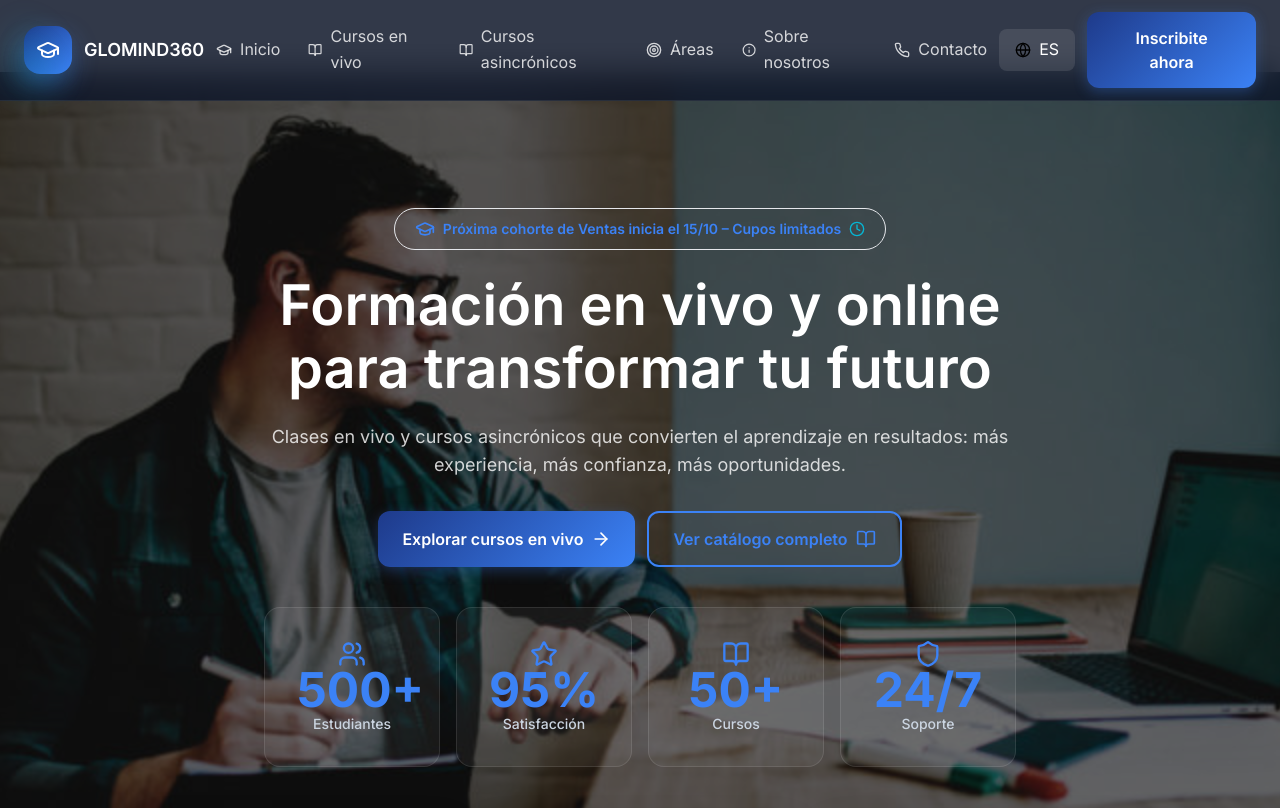
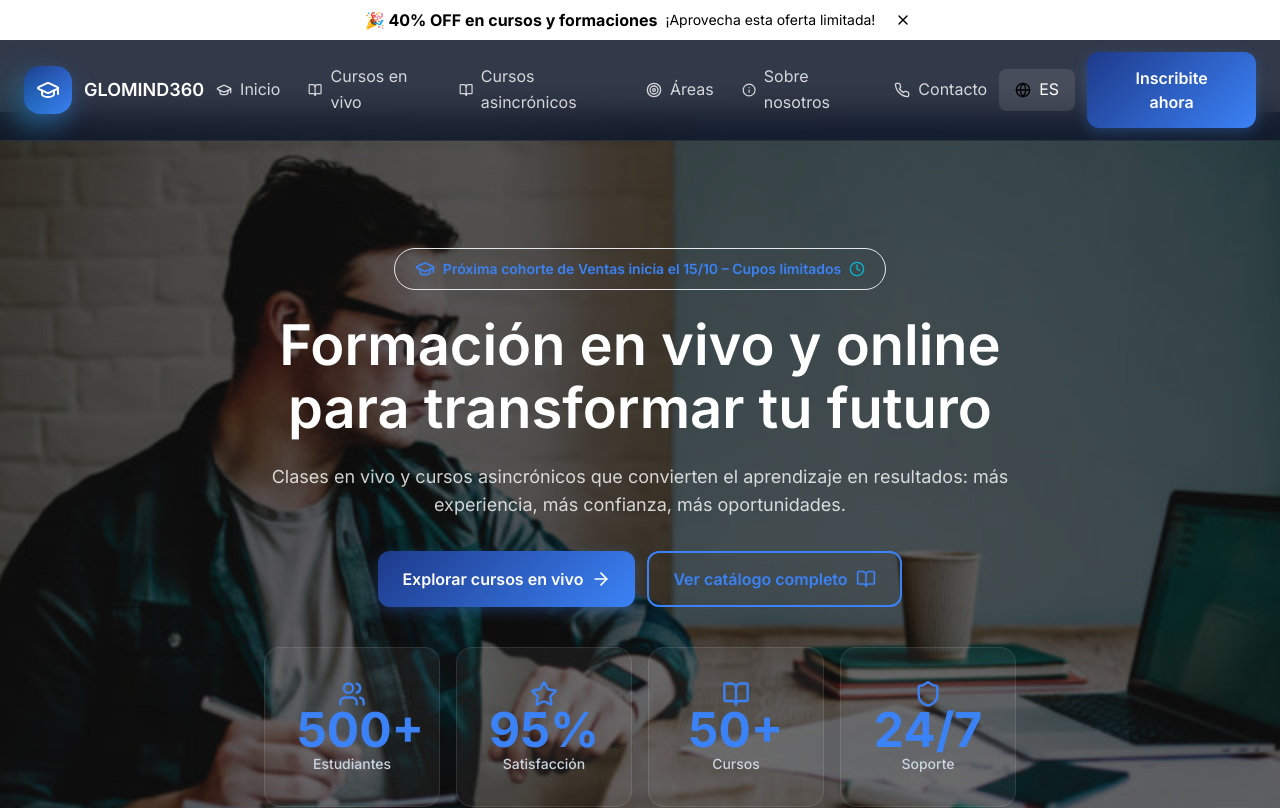
Before and after one commit to luismunozse/pao-academy, a Next.js app: page / in a window 1280 px wide. Shown: the top 808 px of the page. Built offline with nearby package versions, Linux system fonts and the light colour scheme.

Commit message:
barra de promo

```diff
--- a/app/globals.css
+++ b/app/globals.css
@@ -523,6 +523,30 @@
   transition: all 0.3s ease;
 }
 
+/* Announcement Bar */
+.announcement-bar {
+  background: linear-gradient(135deg, var(--neon-accent) 0%, var(--neon-cyan) 100%);
+  animation: slideDown 0.3s ease-out;
+}
+
+@keyframes slideDown {
+  from {
+    transform: translateY(-100%);
+  }
+  to {
+    transform: translateY(0);
+  }
+}
+
+.announcement-bar-close {
+  transition: all 0.2s ease;
+}
+
+.announcement-bar-close:hover {
+  background: rgba(0, 0, 0, 0.1);
+  transform: scale(1.1);
+}
+
 .icon-academic:hover {
   color: var(--academic-accent);
   transform: scale(1.1);
--- a/components/Header.tsx
+++ b/components/Header.tsx
@@ -8,15 +8,22 @@ export default function Header({
   t,
   lang,
   setLang,        // si no lo pasás, no se muestra el selector (queda solo en footer)
+  promoMessage = "40% OFF en cursos y formaciones",
+  promoSubMessage = "¡Aprovecha esta oferta limitada!",
+  showPromoBar = true,
 }: {
   brandName: string;
   onClickCTA: () => void;
   t: (k: string) => string;
   lang?: 'es' | 'en';
   setLang?: (lang: 'es' | 'en') => void;
+  promoMessage?: string;
+  promoSubMessage?: string;
+  showPromoBar?: boolean;
 }) {
   const [open, setOpen] = useState(false);
   const [elevated, setElevated] = useState(false);
+  const [showPromo, setShowPromo] = useState(showPromoBar);
 
   useEffect(() => {
     const onScroll = () => setElevated(window.scrollY > 6);
@@ -43,8 +50,29 @@ export default function Header({
 
   return (
     <>
+      {/* Barra de Promoción */}
+      {showPromo && (
+        <div className="fixed top-0 left-0 right-0 z-[1001] announcement-bar text-black">
+          <div className="mx-auto max-w-7xl px-4 sm:px-6 py-2">
+            <div className="flex items-center justify-center gap-4">
+              <div className="flex items-center gap-2">
+                <span className="font-bold text-sm sm:text-base">🎉 {promoMessage}</span>
+                <span className="hidden sm:inline text-sm">{promoSubMessage}</span>
+              </div>
+              <button
+                onClick={() => setShowPromo(false)}
+                className="announcement-bar-close p-1 rounded-full"
+                aria-label="Cerrar promoción"
+              >
+                <X className="w-4 h-4" />
+              </button>
+            </div>
+          </div>
+        </div>
+      )}
+
       <header
-        className={`fixed top-0 left-0 right-0 z-[1000] header-glass ${elevated ? 'header-elevated' : ''}`}
+        className={`fixed ${showPromo ? 'top-10' : 'top-0'} left-0 right-0 z-[1000] header-glass ${elevated ? 'header-elevated' : ''}`}
         role="banner"
       >
         <a
@@ -191,7 +219,7 @@ export default function Header({
       {/* Overlay */}
       {open && <div className="fixed inset-0 bg-black/50 z-[998] lg:hidden" onClick={() => setOpen(false)} />}
       {/* Spacer para evitar solapar contenido con header fijo */}
-      <div aria-hidden className="h-[64px] sm:h-[72px]" />
+      <div aria-hidden className={`${showPromo ? 'h-[104px] sm:h-[112px]' : 'h-[64px] sm:h-[72px]'}`} />
     </>
   );
 }
```
